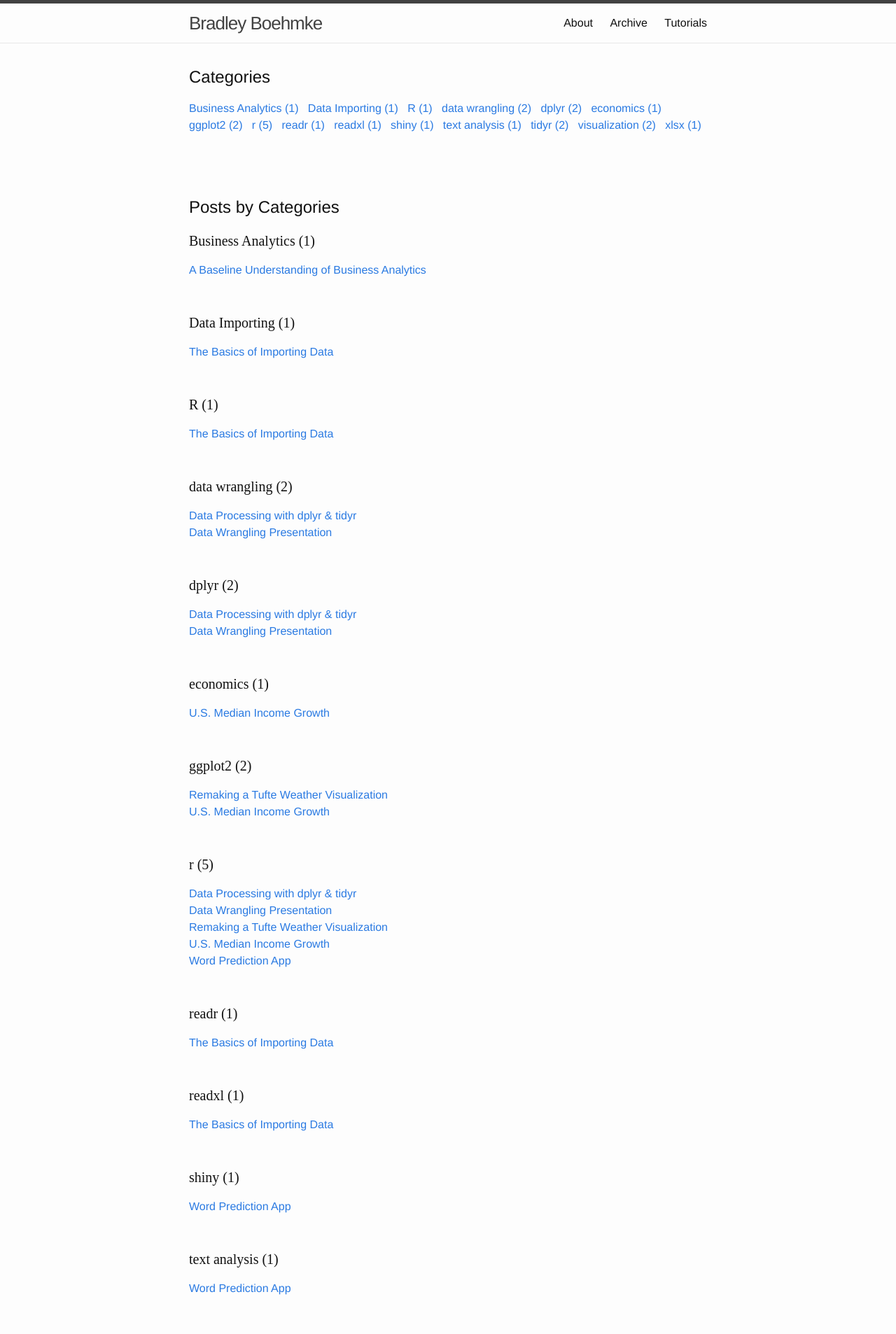
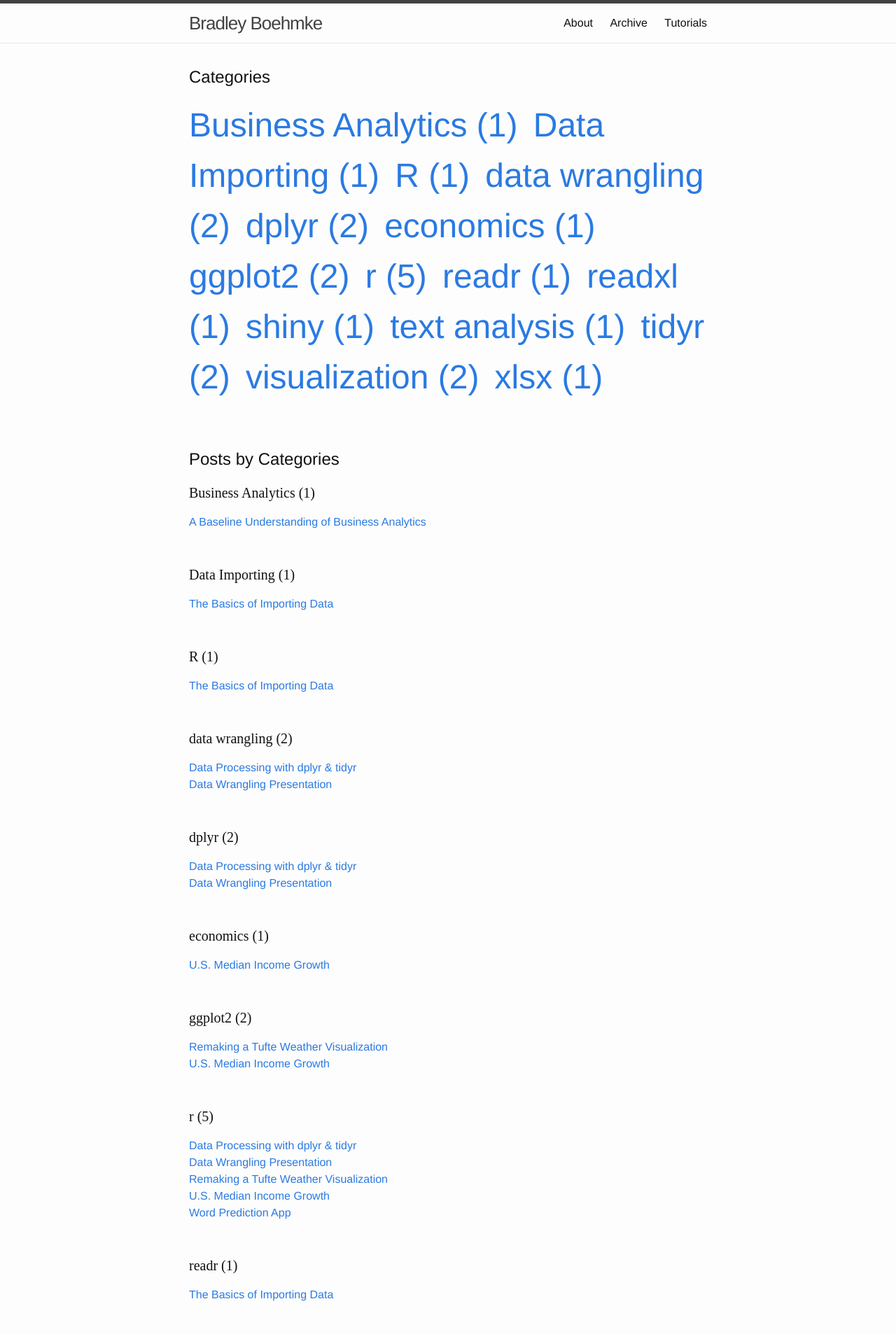
Before and after one commit to bradleyboehmke/bradleyboehmke, a Jekyll site: the page built from archivebycategory.md, in a window 1280 px wide. Shown: the top 1906 px of the page at 70% size. Built offline with Jekyll 4.4.1, drawn with Linux system fonts in a browser that asks for light colours.

Commit message:
Update archivebycategory.md

```diff
--- a/archivebycategory.md
+++ b/archivebycategory.md
@@ -12,7 +12,7 @@
     {% for category in categories %}
      <span class="site-tag">
         <a href="#{{ category | first | slugify }}">
-                {{ category[0] | replace:'-', ' ' }} ({{ category | last | size }})
+               <font size="10px"> {{ category[0] | replace:'-', ' ' }} ({{ category | last | size }}) </font>
         </a>
         &nbsp;
     </span>
```
